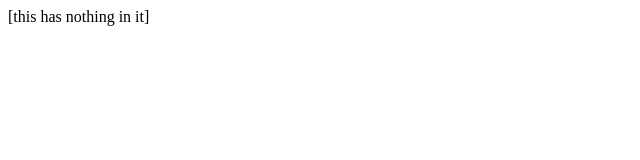
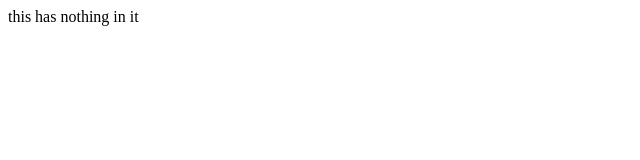
Before and after one commit to alvinhic/alvinhic.github.io, a plain HTML site: page index.html in a window 1280 px wide. Shown: the full height of the page, 0-640 px from the left. Drawn offline with Linux system fonts and the light colour scheme.

Commit message:
Update index.html

```diff
--- a/index.html
+++ b/index.html
@@ -1,10 +1,10 @@
 <!doctype html>
 <html>
-<head>
- <link rel="stylesheet" href="styles.css"/>
+  <head>
+   <link rel="stylesheet" href="styles.css"/>
 	<title>alvinhic</title>
-</head>
-<body>
-	[this has nothing in it]
-</body>
+   </head>
+  <body>
+	  this has nothing in it
+  </body>
 </html>
```
